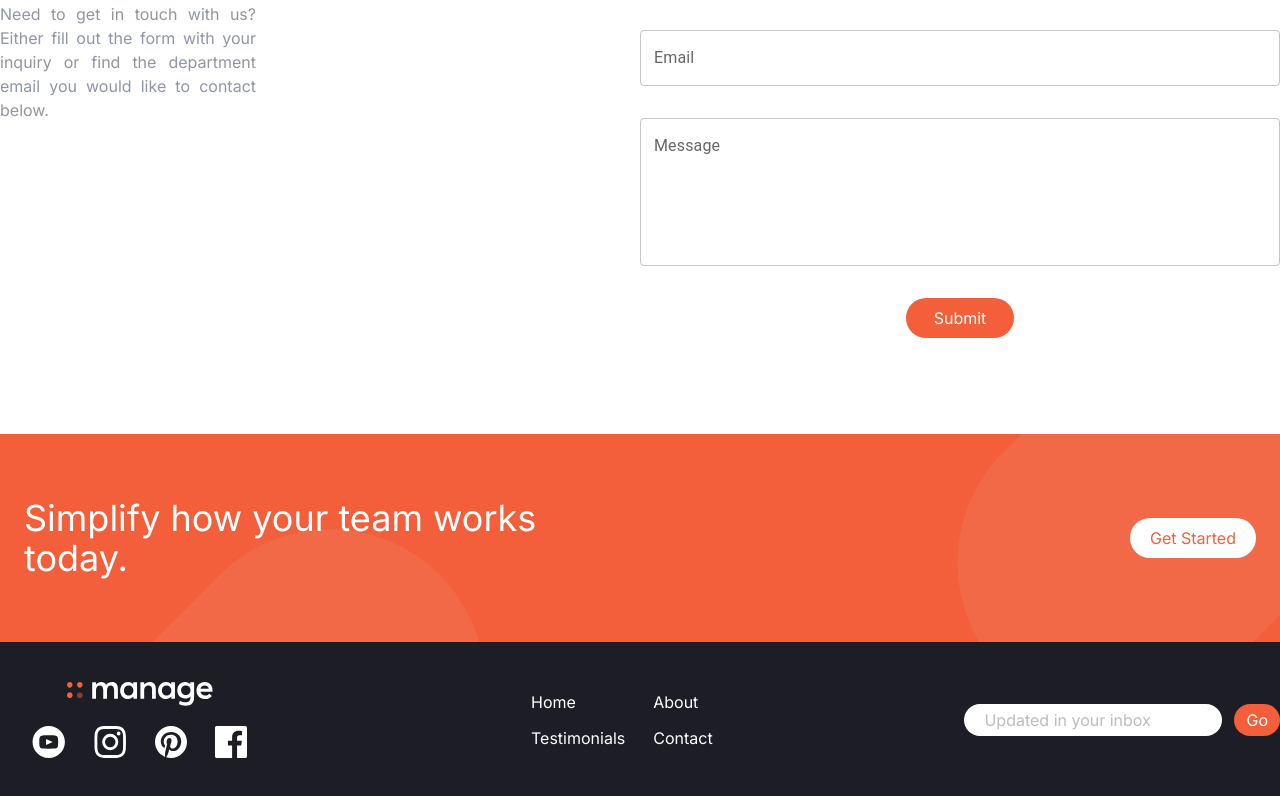
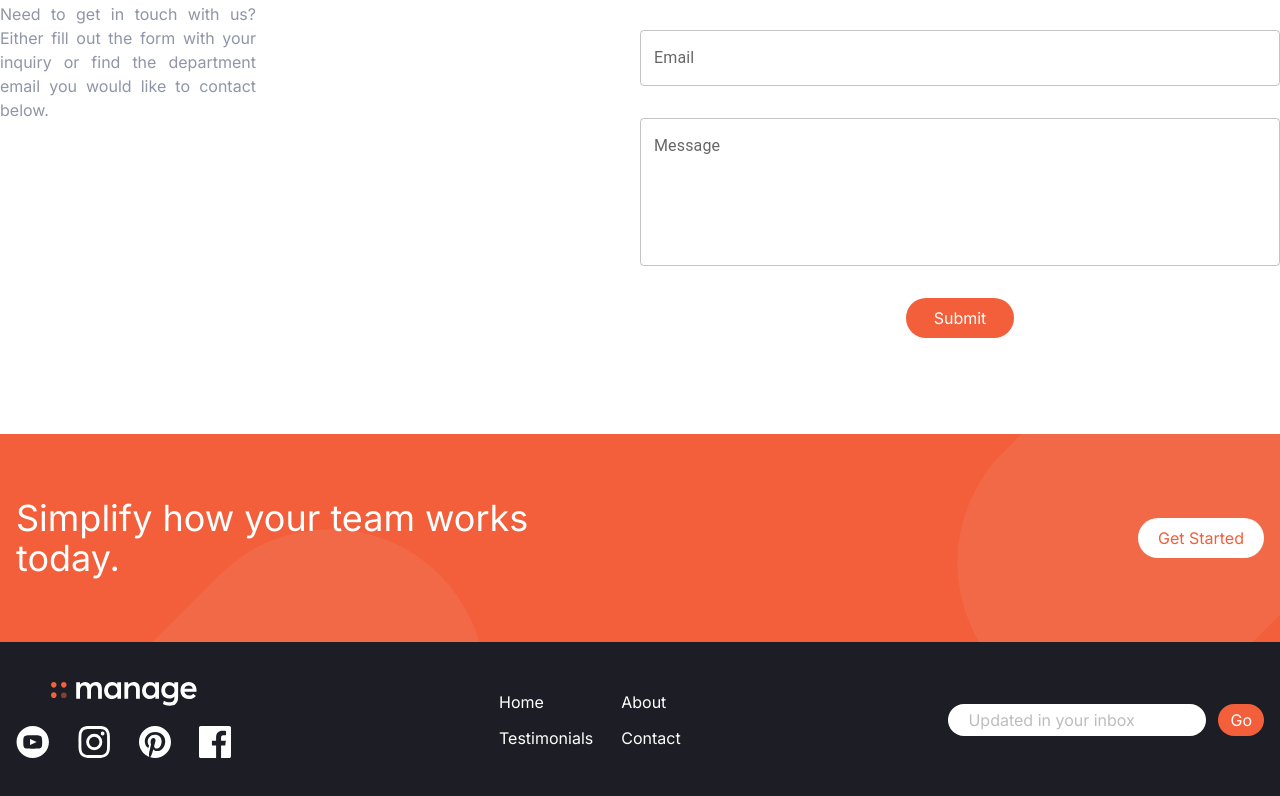
Before and after one commit to MohammedElHabach/CreoHub-Intership-Frontend-Week-2, a Next.js app: page / in a window 1280 px wide. Shown: the part 1823-2619 px from the top of the page. Built offline with nearby package versions, Linux system fonts and the light colour scheme.

Commit message:
fixing px in the footer and cta section

```diff
--- a/src/components/CtaSection.js
+++ b/src/components/CtaSection.js
@@ -1,7 +1,7 @@
 const CtaSection = () => {
   return (
     <section className=" bg-brightRed" >
-      <div id="cta" className="xl:container mx-auto  mt-24  flex justify-between items-center px-6 py-16  ">
+      <div id="cta" className="xl:container mx-auto  mt-24  flex justify-between items-center px-4 py-16  ">
         <h2 className="text-bold text-white text-4xl md:w-1/2 ">
           Simplify how your team works today.
         </h2>
--- a/src/components/Footer.js
+++ b/src/components/Footer.js
@@ -9,7 +9,7 @@ const Footer = () => {
 
   return (
     <footer className={`bg-veryDarkBlue ${marginTopClass}`}>
-      <div className="flex flex-col items-center  justify-between   py-10  space-y-10 md:flex-row-reverse md:space-y-0 xl:container mx-auto">
+      <div className="flex flex-col items-center  justify-between   py-10  space-y-10 md:flex-row-reverse md:space-y-0 xl:container px-4 mx-auto">
         <div className="flex justify-center items-center flex-wrap gap-y-4  space-x-3">
           <input
             type="email"
@@ -53,7 +53,7 @@ const Footer = () => {
           </div>
         </div>
 
-        <div className="space-y-5 flex justify-center flex-col mx-8">
+        <div className="space-y-5 flex justify-center flex-col">
           <Link href="/">
             <img
               className=" max-w-40 mx-auto"
```
